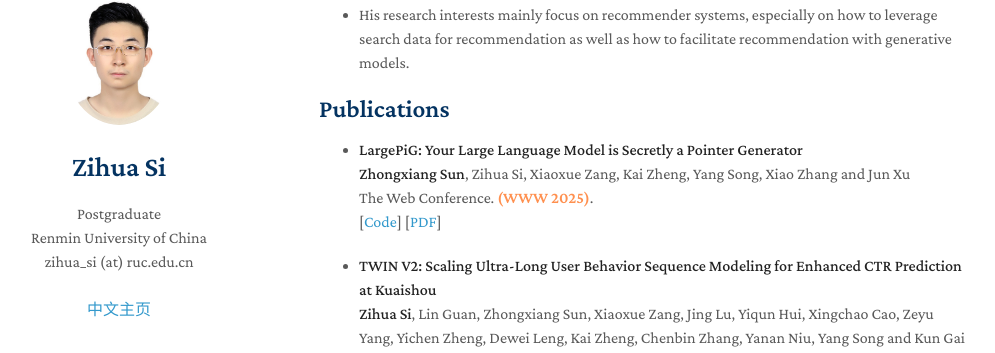
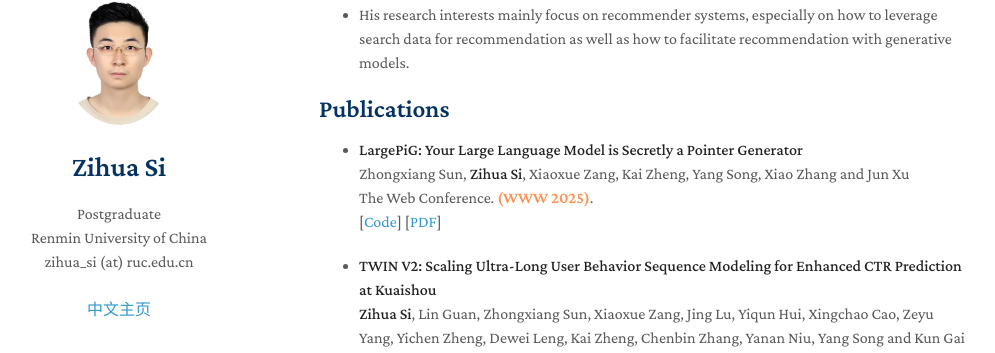
Before and after one commit to Ethan00Si/ethan00si.github.io, a Jekyll site: the page built from index.md, in a window 1280 px wide and 900 px high, scrolled down 344 px. Shown: the part 95-448 px from the top of the window, without its empty margins (151-1146 px from the left). Built offline with Jekyll 4.4.1, drawn with Linux system fonts in a browser that asks for light colours; nearby versions of some CDN libraries; a style sheet for code colours, icons or effects is not loaded.

Commit message:
[feat] update WWW 25

```diff
--- a/index.md
+++ b/index.md
@@ -25,7 +25,7 @@ He joined the Beijing Key Laboratory of Big Data Management and Analysis Methods
 
 - **LargePiG: Your Large Language Model is Secretly a Pointer Generator**
   <br>
-  **Zhongxiang Sun**, Zihua Si, Xiaoxue Zang, Kai Zheng, Yang Song, Xiao Zhang and Jun Xu
+  Zhongxiang Sun, **Zihua Si**, Xiaoxue Zang, Kai Zheng, Yang Song, Xiao Zhang and Jun Xu
   <br>
   The Web Conference. <span style="color:#ff904f;font-weight:1000">(WWW 2025)</span>.
   <br>
```
Also changed, not shown: zh.md (+1 -1 lines).
